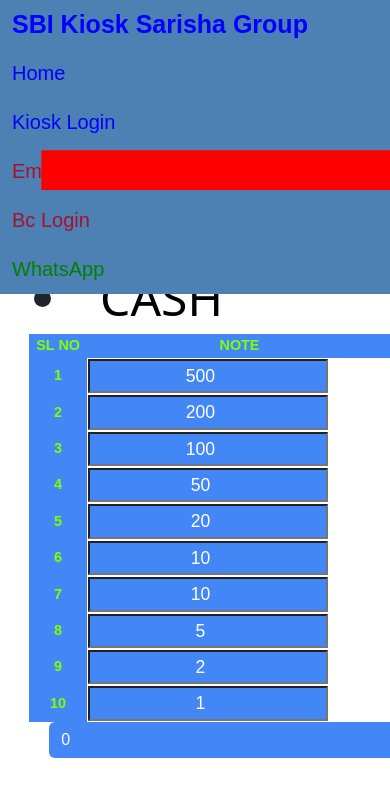
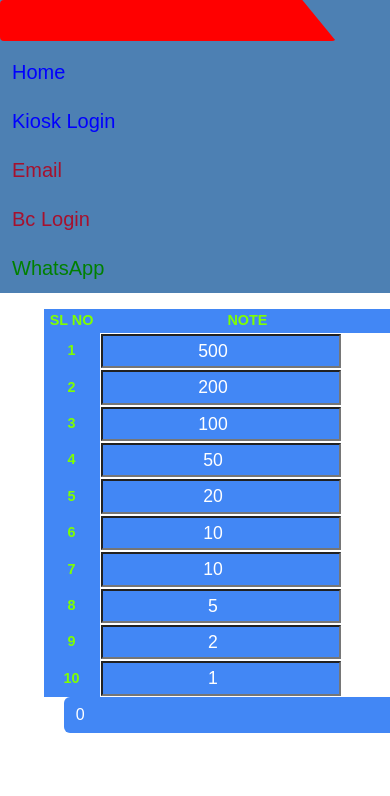
Before and after one commit to sbikiosk32290324/sarisha, a plain HTML site: page index.html in a window 390 px wide. Shown: the top 796 px of the page. Drawn offline with nearby package versions, Linux system fonts and the light colour scheme.

Commit message:
Update index.html

```diff
--- a/index.html
+++ b/index.html
@@ -156,14 +156,14 @@ position: absolute;
 	background:#eee;
 	margin-top: 40px;}
 .container span{
-	position: relative;
-	display: inline-block;
-	flex-shrink: 0;
-	padding: 8px 20px;
-	background: #f00;
-	color: #FF0000;
-	overflow: hidden;
-	clip-path: polygon(0 0, 90% 0, 100% 100%, 0 100%);
+
+
+
+
+
+
+
+
 }
 .scroll-right span{
 	clip-path: polygon(10% 0, 100% 0, 100% 100%, 0 100%);
@@ -177,7 +177,7 @@ position: absolute;
 <body>
 
 <div class="header">
-  <a href="#default" class="logo" style="font-size:25px;color:blue" target="_blank">SBI Kiosk Sarisha Group</a>
+  <a href="#default" class="logo" style="position: relative;display: inline-block;flex-shrink: 0;flex-shrink: 0;padding: 8px 20px;background: #f00;color: #FF0000;overflow: hidden; clip-path: polygon(0 0, 90% 0, 100% 100%, 0 100%)" target="_blank">SBI Kiosk Sarisha Group</a>
   <div class="header-right">
     <a href="https://script.google.com/macros/s/AKfycbwnNzyXFDWrmuBIPxmRKI1eNaqUWRLTP-JGYOS3bgo/dev" class="w3-bar-item w3-button" style="font-size:20px;color:blue" target="_blank">Home</a>
 
@@ -191,7 +191,7 @@ position: absolute;
 </div>
 
 <div  class="container">
-   <span class="container span">Notice</span>
+   <span style="font-size:20px;color:blue" span">Notice</span>
    <marquee calass="scroll-right span"behavior="" direction="left">সবাই কে সচতেন করা হচ্ছে যে সিস্টেম কম্পিউটার এ ইউটুব ফেইসবুক ব্যবহার করবেন না ব্যাঙ্ক ছাড়া অন্য কোনো কাজ সিস্টেম কম্পিউটার থেকে না হয় এটি নজর এ রাখবেন</marquee>
 </div>
 
```
